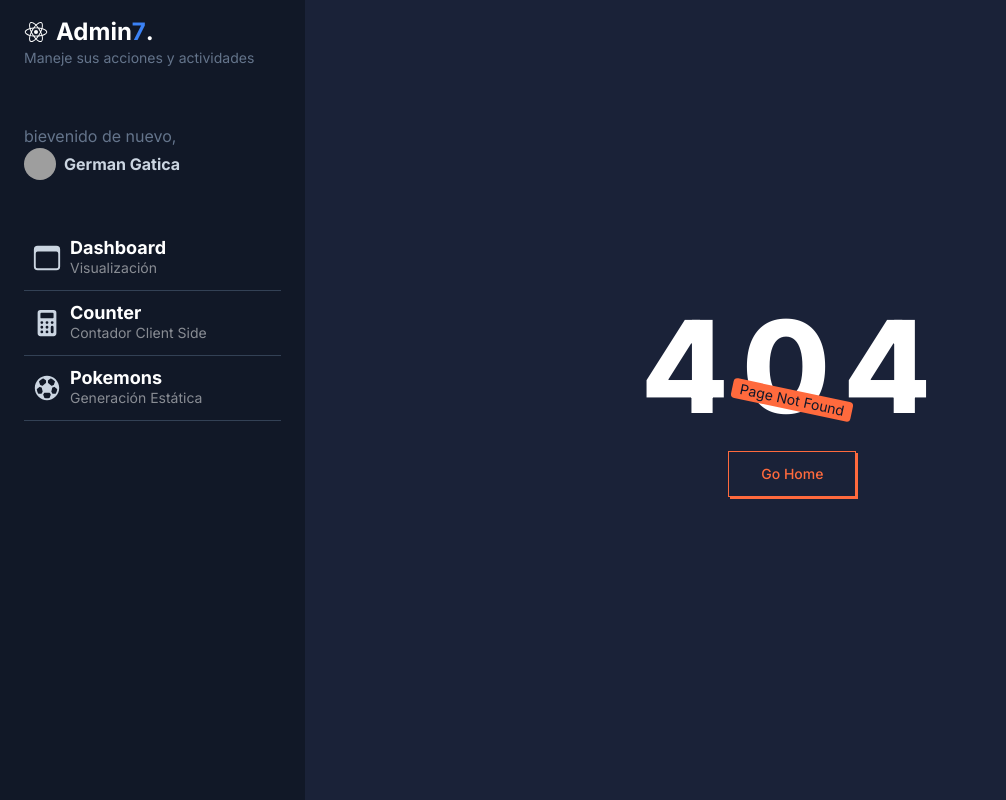
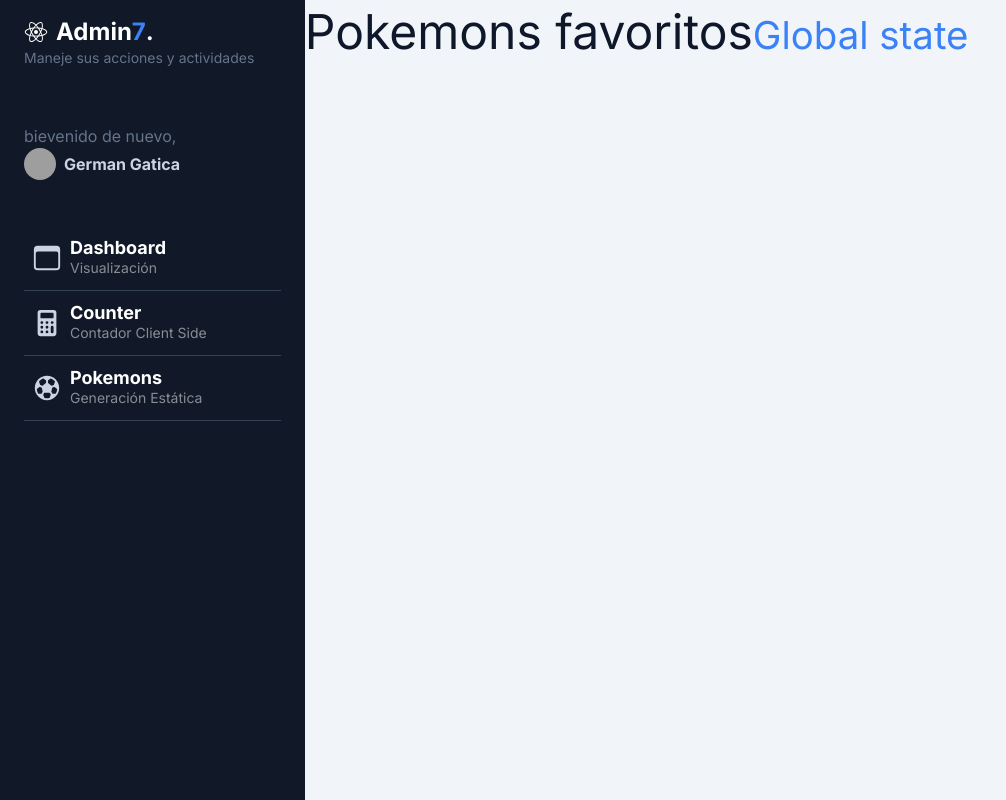
Before and after one commit to gergati/dashboard-next, a Next.js app: page /dashboard/favorites in a window 1280 px wide. Before the commit this address had no page. Shown: the whole page, without its empty margins (0-1006 px from the left). Built offline with nearby package versions, Linux system fonts and the light colour scheme; grey boxes are pictures that could not be loaded.

Commit message:
Agregue una nueva pagina llamada favoritas

```diff
--- /dev/null
+++ b/src/app/dashboard/favorites/page.tsx
@@ -0,0 +1,22 @@
+import { PokemonGrid, PokemonsResponse, SimplePokemon } from "@/pokemons";
+
+
+export const metadata = {
+    title: 'Favoritos',
+    description: 'Favoritos',
+};
+
+
+
+export default async function PokemonsPage() {
+
+    return (
+        <div className="flex flex-col">
+
+            <span className="text-5xl my-2">Pokemons favoritos<small className="text-blue-500">Global state</small></span>
+
+            <PokemonGrid pokemons={[]} />
+
+        </div>
+    );
+}
```
